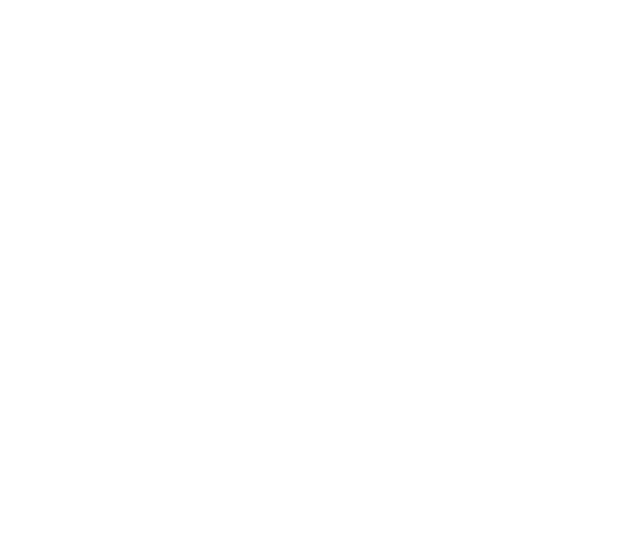
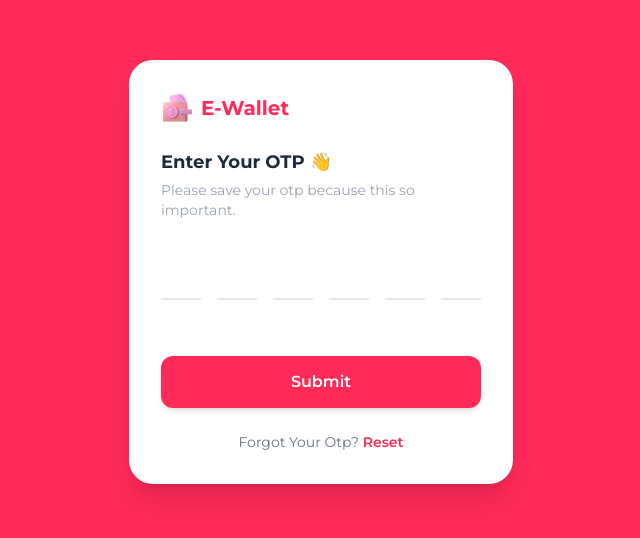
Before and after one commit to MGT06/e-wallet_frontend, a React (Vite) app: page /auth/otp in a window 1280 px wide. Before the commit this address had no page. Shown: the part 128-666 px from the top of the page, without its empty margins (319-959 px from the left). Built offline with nearby package versions, Linux system fonts and the light colour scheme.

Commit message:
feat: page otp

```diff
--- a/src/Router.jsx
+++ b/src/Router.jsx
@@ -20,6 +20,7 @@
 import ChangePassword from "./pages/profile/ChangePassword";
 import TopUpPage from "./pages/TopUp/TopUpPage";
 import ResetPassUi from "./pages/auth/ResetPassUi";
+import Otp from "./pages/auth/Otp";
 
 const Router = () => {
   return (
@@ -31,6 +32,7 @@
         <Route path="forgot" element={<Forgot />} />
         <Route path="pin" element={<UserPin />} />
         <Route path="reset/password" element={<ResetPassUi />} />
+        <Route path="otp" element={<Otp />} />
       </Route>
 
       <Route element={<MainLayout />}>
--- /dev/null
+++ b/src/pages/auth/Otp.jsx
@@ -0,0 +1,120 @@
+import { useForm, useWatch } from "react-hook-form";
+import { usePinInput } from "../../hooks/UsePinInput";
+import { NavLink } from "react-router";
+
+export default function Otp() {
+  const {
+    register,
+    handleSubmit,
+    setValue,
+    getValues,
+    control,
+    formState: { errors },
+  } = useForm({
+    defaultValues: {
+      otp: ["", "", "", "", "", ""],
+    },
+  });
+
+  const pinValues = useWatch({ control, name: "otp" });
+
+  const { inputRefs, handleChange, handleKeyDown } = usePinInput({
+    length: 6,
+    setValue,
+    getValues,
+    name: "otp",
+  });
+
+  const onSubmit = (data) => {
+    const isComplete = data.otp.every((digit) => digit !== "");
+    if (!isComplete) {
+      return;
+    }
+
+    const fullPin = data.otp.join("");
+    console.log("PIN Submitted:", fullPin);
+  };
+
+  const hasPinError = Array.isArray(errors.otp) && errors.otp.some(Boolean);
+
+  return (
+    <div className="flex min-h-screen items-center justify-center bg-primary p-4">
+      <div className="w-full max-w-sm rounded-3xl bg-white p-8 shadow-xl">
+        <div className="mb-6 flex items-center gap-2">
+          <img src="/LOGO.png" alt="logo-aps" className="h-8" />
+          <h1 className="text-xl font-bold text-primary">E-Wallet</h1>
+        </div>
+
+        <h2 className="text-lg font-bold text-gray-800">Enter Your OTP 👋</h2>
+        <p className="mt-1 text-sm text-gray-400">
+          Please save your otp because this so important.
+        </p>
+
+        <form onSubmit={handleSubmit(onSubmit)} className="mt-8">
+          <div className="flex justify-between gap-2">
+            {[0, 1, 2, 3, 4, 5].map((index) => {
+              const { ref: registerRef, ...restRegister } = register(
+                `otp.${index}`,
+                {
+                  required: "PIN must be filled in completely",
+                  pattern: {
+                    value: /^[0-9]$/,
+                    message: "The PIN must be a number",
+                  },
+                },
+              );
+
+              const isInputError = errors.otp?.[index];
+
+              return (
+                <input
+                  key={index}
+                  {...restRegister}
+                  type="password"
+                  inputMode="numeric"
+                  maxLength={1}
+                  value={pinValues[index] || ""}
+                  ref={(e) => {
+                    registerRef(e);
+                    inputRefs.current[index] = e;
+                  }}
+                  onChange={(e) => handleChange(e, index)}
+                  onKeyDown={(e) => handleKeyDown(e, index)}
+                  className={`h-12 w-10 border-b-2 text-center text-xl font-bold text-gray-800 transition-colors focus:outline-none ${
+                    isInputError
+                      ? "border-red-500 text-red-500"
+                      : "border-gray-200 focus:border-primary"
+                  }`}
+                />
+              );
+            })}
+          </div>
+
+          <div className="mt-2 h-6">
+            {hasPinError && (
+              <p className="text-xs text-red-500">
+                {errors.otp.find((err) => err?.message)?.message ||
+                  "OTP not complete"}
+              </p>
+            )}
+          </div>
+
+          <button
+            type="submit"
+            className="mt-6 w-full rounded-xl bg-primary py-3.5 text-base font-semibold text-white shadow-md transition-colors hover:bg-primary/90 active:bg-primary cursor-pointer">
+            Submit
+          </button>
+        </form>
+
+        <div className="mt-6 text-center text-sm text-gray-500">
+          Forgot Your Otp?{" "}
+          <NavLink
+            to="/"
+            className="font-semibold text-primary hover:underline">
+            Reset
+          </NavLink>
+        </div>
+      </div>
+    </div>
+  );
+}
--- a/src/pages/auth/UserPin.jsx
+++ b/src/pages/auth/UserPin.jsx
@@ -56,7 +56,7 @@
               const { ref: registerRef, ...restRegister } = register(
                 `pin.${index}`,
                 {
-                  required: "PIN harus diisi lengkap",
+                  required: "PIN must be filled in completely",
                   pattern: {
                     value: /^[0-9]$/,
                     message: "The PIN must be a number",
@@ -94,7 +94,7 @@
             {hasPinError && (
               <p className="text-xs text-red-500">
                 {errors.pin.find((err) => err?.message)?.message ||
-                  "PIN belum lengkap"}
+                  "PIN not complete"}
               </p>
             )}
           </div>
```
